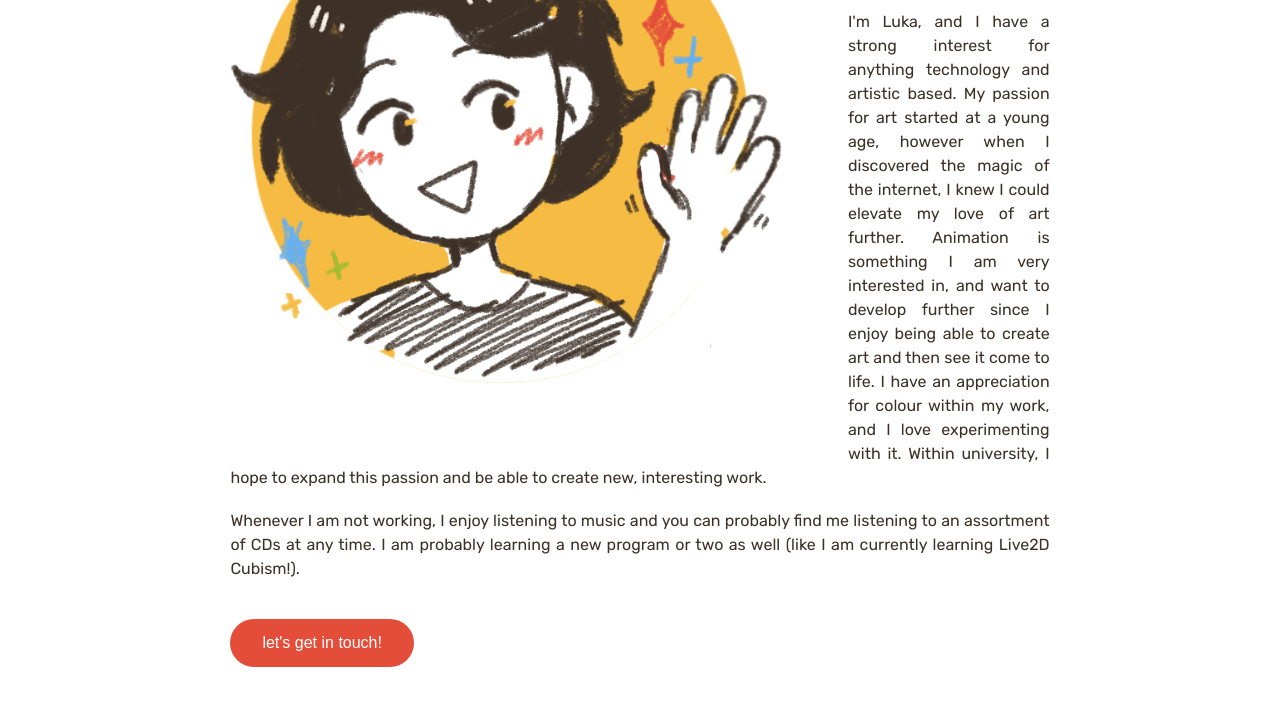
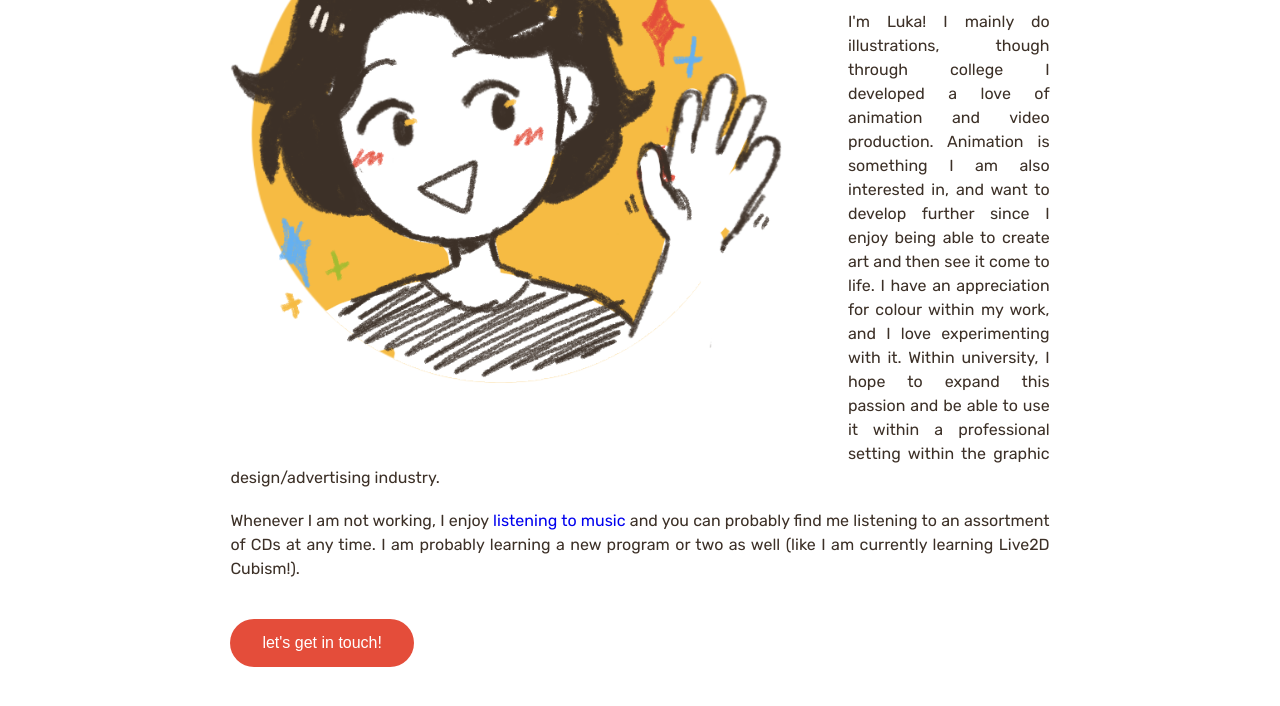
Before and after one commit to inushiiba/inushiiba.github.io, a plain HTML site: page about.html in a window 1280 px wide. Shown: the part 288-994 px from the top of the page. Drawn offline with Linux system fonts and the light colour scheme.

Commit message:
update about me

```diff
--- a/about.html
+++ b/about.html
@@ -40,15 +40,15 @@
         <div class="abouttxt">
             <h1>Hello there!</h1>
             <p>
-                I'm Luka, and I have a strong interest for anything technology and artistic based.
-                My passion for art started at a young age, however when I discovered the magic of the internet, I knew I could elevate my love of art further.
-                Animation is something I am very interested in, and want to develop further since I enjoy being able to create art and then see it come to life.
-                I have an appreciation for colour within my work, and I love experimenting with it.
-                Within university, I hope to expand this passion and be able to create new, interesting work.
+                I'm Luka!
+            I mainly do illustrations, though through college I developed a love of animation and video production.
+            Animation is something I am also interested in, and want to develop further since I enjoy being able to create art and then see it come to life.
+            I have an appreciation for colour within my work, and I love experimenting with it.
+            Within university, I hope to expand this passion and be able to use it within a professional setting within the graphic design/advertising industry.
             </p>
             <br>
             <p>
-                Whenever I am not working, I enjoy listening to music and you can probably find me listening to an assortment of CDs at any time. I am probably learning a new program or two as well (like I am currently learning Live2D Cubism!).
+                Whenever I am not working, I enjoy <a href="https://www.last.fm/user/inushiba">listening to music</a> and you can probably find me listening to an assortment of CDs at any time. I am probably learning a new program or two as well (like I am currently learning Live2D Cubism!).
             </p>
             <br>
             <br>
```
